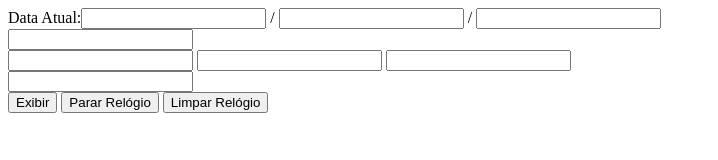
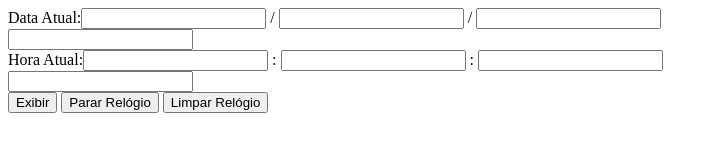
Before and after one commit to D33bora/Relogio, a plain HTML site: page index.html in a window 1280 px wide. Shown: the whole page, without its empty margins (0-718 px from the left). Drawn offline with Linux system fonts and the light colour scheme.

Commit message:
Adicionando os id das tags e arrumando código

```diff
--- a/assets/javascript/script.js
+++ b/assets/javascript/script.js
@@ -1,13 +1,17 @@
 let mes_ext = ['Janeiro','Fevereiro','Março','Abril','Maio','Junho','Julho','Agosto','Setembro','Outubro','Novembro','Dezembro'];
 let sema = ['Domingo','Segunda-feira','Terça-feira','Quarta-feira','Quinta-feira','Sexta-feira','Sábado'];
+var rep;
 
 function Exibir()
 {
-    rep = setInterval('Repetir()',1000);
+    Repetir();
+    rep = setInterval(Repetir,1000);
+
 }
 
 function Repetir()
 {
+
     let hoje = new Date();
     let dia = hoje.getDate();
 
--- a/index.html
+++ b/index.html
@@ -7,27 +7,31 @@
 </head>
 <body>
     <form>
-        Data Atual:<input type="text" name="" id="">
-        <label for="">/</label>
-        <input type="text" name="" id="">
-        <label for="">/</label>
-        <input type="text" name="" id="">
+        Data Atual:<input type="text" id="dia">
+        <label>/</label>
+        <input type="text" id="mes">
+        <label>/</label>
+        <input type="text" id="ano">
         <br>
 
-        <input type="text" name="" id="">
+        <input type="text" name="" id="mesext">
         <br>
 
-        <input type="text" name="" id="">
-        <input type="text" name="" id="">
-        <input type="text" name="" id="">
+        Hora Atual:<input type="text" id="hora">
+        <label>:</label>
+        <input type="text" id="min">
+        <label>:</label>
+        <input type="text" id="seg">
         <br>
 
-        <input type="text" name="" id="">
+        <input type="text" id="sema">
         <br>
 
-        <button type="submit" onclick="Exibir()">Exibir</button>
-        <button type="submit" onclick="parar()">Parar Relógio</button>
+        <button onclick="Exibir()">Exibir</button>
+        <button type="submit" onclick="Parar()">Parar Relógio</button>
         <button type="submit" onclick="limpar()">Limpar Relógio</button>
     </form>
+
+    <script lang="JavaScript" src="./assets/javascript/script.js"></script>
 </body>
 </html>
```
